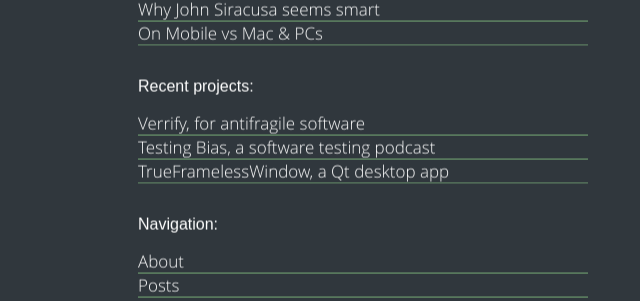
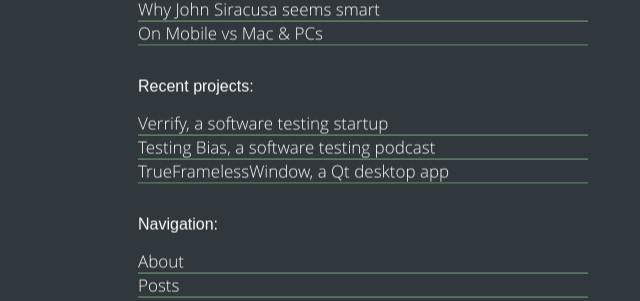
Before and after one commit to dfct/rw.internals.io, a Jekyll site: the page built from index.html, in a window 1280 px wide. Shown: the part 479-780 px from the top of the page, without its empty margins (277-917 px from the left). Built offline with Jekyll 4.4.1, drawn with Linux system fonts in a browser that asks for light colours; comment, search, counter and statistics services are not loaded.

Commit message:
Changed Verrify description

```diff
--- a/_config.yml
+++ b/_config.yml
@@ -27,7 +27,7 @@ compress_html:
 
 # projects in header index
 projects:
-  - name: Verrify, for antifragile software
+  - name: Verrify, a software testing startup
     url: https://verrify.com
   - name: Testing Bias, a software testing podcast
     url: https://www.testingbias.com
```
